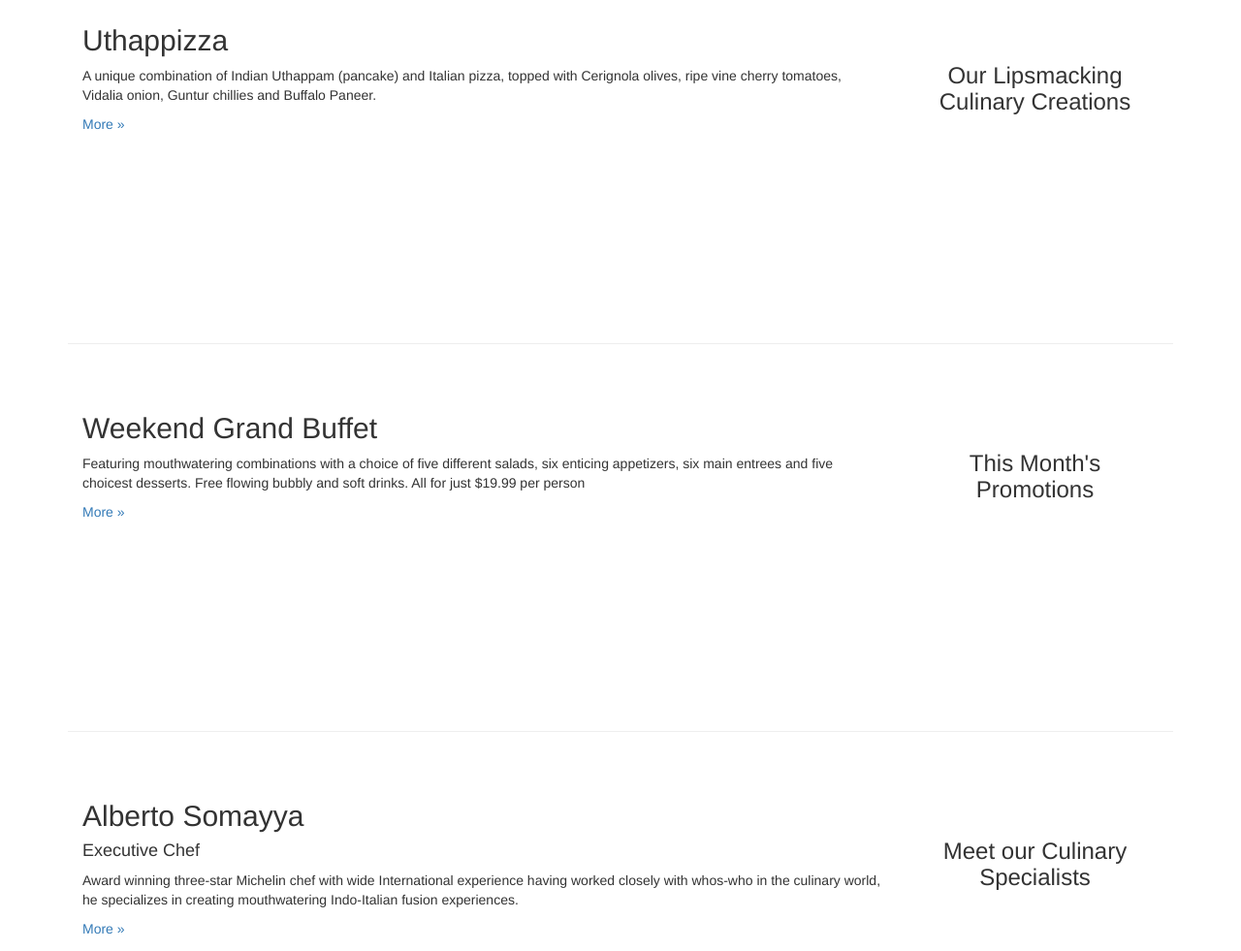
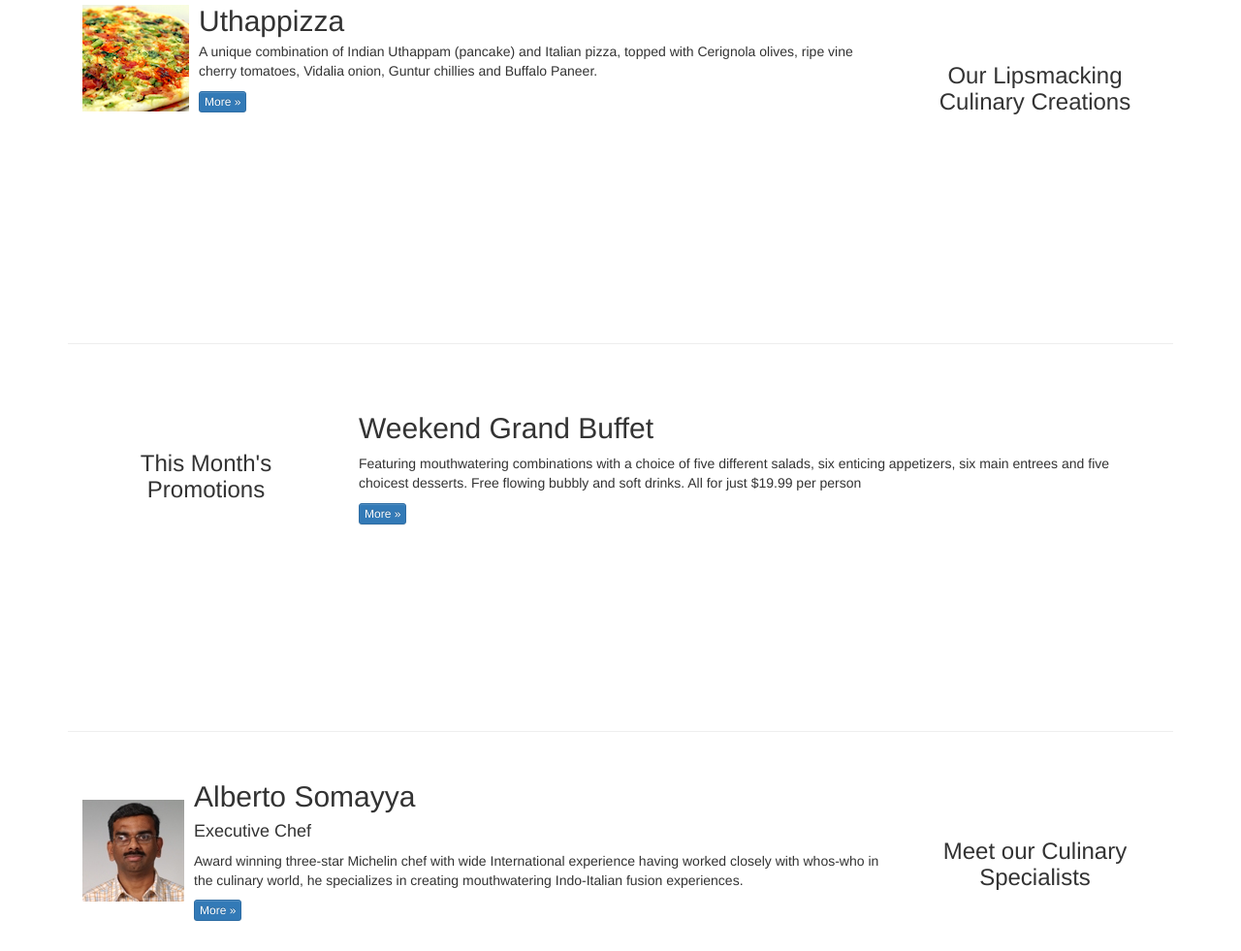
Before and after one commit to rnjetnegi/Coursera_FullStackWebDevelopment_2_Front_End_Web_UI_Framework, a plain HTML site: page WebContent/index.html in a window 1280 px wide. Shown: the part 560-1541 px from the top of the page at 97% size. Drawn offline with nearby package versions, Linux system fonts and the light colour scheme.

Commit message:
adding media in index.html

```diff
--- a/WebContent/index.html
+++ b/WebContent/index.html
@@ -26,7 +26,7 @@
 						class="icon-bar"></span> <span class="icon-bar"></span> <span
 						class="icon-bar"></span>
 				</button>
-				<a class="navbar-brand" href="index.html">Ristorante Con Fusion</a>
+				<a class="navbar-brand" href="index.html"><img alt="" src="img/logo.png" height=30 width=41> </a>
 			</div>
 			<div id="navbar" class="navbar-collapse collapse">
 				<ul class="nav navbar-nav">
@@ -65,7 +65,10 @@
 						create a unique fusion experience. Our lipsmacking creations will
 						tickle your culinary senses!</p>
 				</div>
-				<div class="col-xs-12 col-sm-4"></div>
+				<div class="col-xs-12 col-sm-4">
+					<p style="padding: 20px"></p>
+					<img alt="logo" src="img/logo.png" class="img-responsive">
+				</div>
 			</div>
 		</div>
 	</header>
@@ -83,13 +86,19 @@
 				<h3 align=center>Our Lipsmacking Culinary Creations</h3>
 			</div>
 			<div class="col-xs-12 col-sm-9 col-sm-pull-3">
-				<h2>Uthappizza</h2>
+				<div class="media">
+					<div class="media-left media-middle">
+						<a href="#" ></a><img alt="Uthappizza" src="img/uthappizza.png" class="media-object media-thumbnail"></a>
+					</div>
+					<div class="media-body">
+						<h2 class="media-heading">Uthappizza</h2>
 						<p>A unique combination of Indian Uthappam (pancake) and Italian
 							pizza, topped with Cerignola olives, ripe vine cherry tomatoes,
 							Vidalia onion, Guntur chillies and Buffalo Paneer.</p>
-				<p>
-					<a href="#">More &raquo;</a>
-				</p>
+						<a class="btn btn-primary btn-xs" href="#">More &raquo;</a>
+					</div>
+				</div>
+
 			</div>
 		</div>
 
@@ -97,18 +106,18 @@
 
 
 		<div class="row row-content">
-			<div class="col-xs-12 col-sm-3 col-sm-push-9">
+			<div class="col-xs-12 col-sm-3">
 				<p style="padding: 20px;"></p>
 				<h3 align=center>This Month's Promotions</h3>
 			</div>
-			<div class="col-xs-12 col-sm-9 col-sm-pull-3">
+			<div class="col-xs-12 col-sm-9">
 				<h2>Weekend Grand Buffet</h2>
 				<p>Featuring mouthwatering combinations with a choice of five
 					different salads, six enticing appetizers, six main entrees and
 					five choicest desserts. Free flowing bubbly and soft drinks. All
 					for just $19.99 per person</p>
 				<p>
-					<a href="#">More &raquo;</a>
+					<a class="btn btn-primary btn-xs" href="#">More &raquo</a>
 				</p>
 			</div>
 		</div>
@@ -119,15 +128,20 @@
 				<h3 align=center>Meet our Culinary Specialists</h3>
 			</div>
 			<div class="col-xs-12 col-sm-9 col-sm-pull-3">
-				<h2>Alberto Somayya</h2>
+				<div class="media">
+					<div class="media-left media-middle">
+						<a href=""><img alt="Alberto Somayya" src="img/alberto.png" class="media-object media-thumbnail"> </a>
+					</div>
+					<div class="media-body">
+						<h2 class="media-heading">Alberto Somayya</h2>
 						<h4>Executive Chef</h4>
 						<p>Award winning three-star Michelin chef with wide
-					International experience having worked closely with whos-who in the
-					culinary world, he specializes in creating mouthwatering
+							International experience having worked closely with whos-who in
+							the culinary world, he specializes in creating mouthwatering
 							Indo-Italian fusion experiences.</p>
-				<p>
-					<a href="#">More &raquo;</a>
-				</p>
+						<a class="btn btn-primary btn-xs" href="#">More &raquo</a>
+					</div>
+				</div>
 			</div>
 		</div>
 	</div>
```
Also changed, not shown: WebContent/aboutus.html (+6 -3 lines), WebContent/contactus.html (+5 -2 lines). Lines whose indentation alone changed are shown as unchanged.
